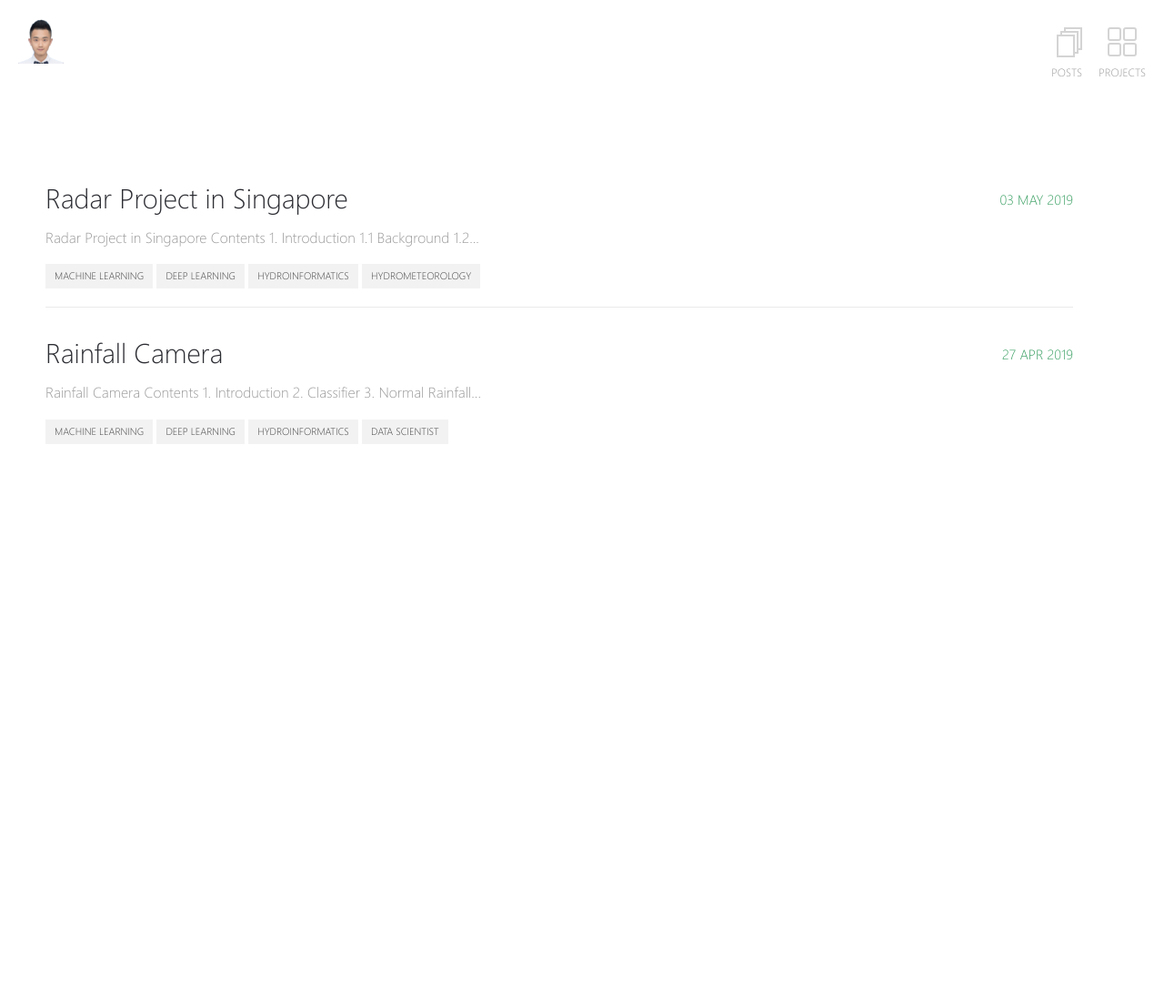
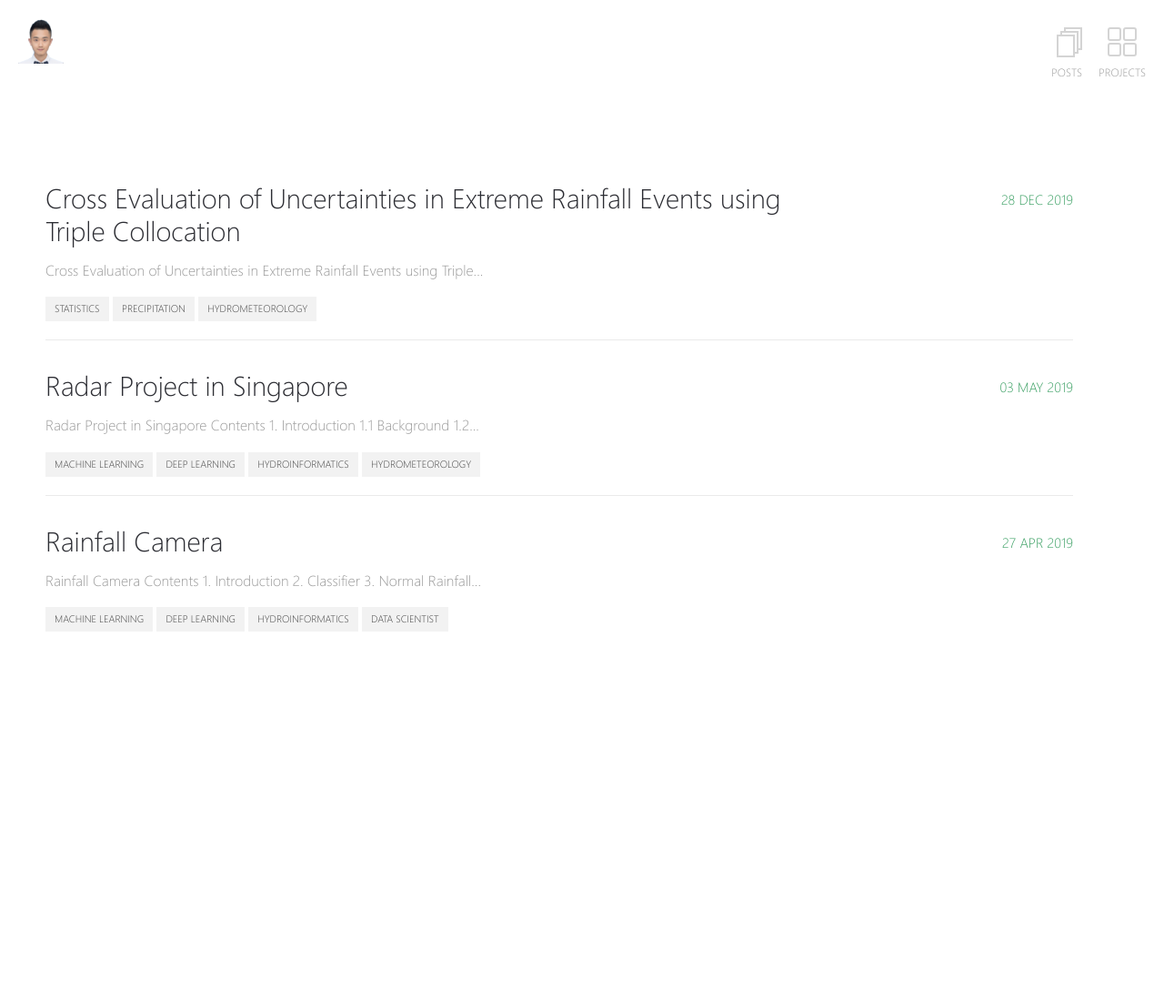
Before and after one commit to chrimerss/homepage, a Jekyll site: the page built from _pages/posts.md, in a window 1280 px wide. Shown: the whole page at 91% size. Built offline with Jekyll 4.4.1, drawn with Linux system fonts in a browser that asks for light colours; some of the changed lines change nothing that is shown.

Commit message:
add posts TC method

```diff
--- a/_config.yml
+++ b/_config.yml
@@ -1,8 +1,8 @@
 # Site
 title: (Allen) Zhi Li
 description: Ph.D. candidate @ U of Oklahoma
-url: https://chrimerss.github.io/homepage
-# url: http://127.0.0.1:4000/
+# url: https://chrimerss.github.io/homepage
+url: http://127.0.0.1:4000/
 logo: allen.png                                       # Site logo
 locale: en_US
 
--- /dev/null
+++ b/_posts/2019-12-28-post-TC.md
@@ -0,0 +1,67 @@
+---
+layout: post
+title: "Cross Evaluation of Uncertainties in Extreme Rainfall Events using Triple Collocation"
+categories:
+  - Statistics
+  - precipitation
+  - hydrometeorology
+tags:
+  - Statistics
+  - precipitation
+  - hydrometeorology
+---
+
+# Cross Evaluation of Uncertainties in Extreme Rainfall Events using Triple Collocation
+
+## Brief Introduction
+
+Getting a better understanding of precipitation can benefit us to provide more accurate forcing data for hydrologic models. Towards the data explosion era, we have multi-sources of rainfall capturing devices, e.g., ground-based rain gauges, radars, microwave links, and satellites. On the other hand, how to utilize these multi-sources of data becomes a spot for researchers. In this context, Triple Collocation (TC) has been proven to be a powerful statistical tool to evaluate three independent dataset, and also been widely used in hydrometeorology. Since each data source suffer more uncertainties from extreme rainfall events, e.g., hurricane, tropical cyclones, and no other previous work focuses on evaluating the performance of the rainfall data, we can thus cooperate with TC method as a tool to perform such analysis.
+
+## Data Description
+
+The three independent data been used in our study involve: (a) [National Center for Environmental Prediction (NCEP) 4km-gridded-gauge-only product](https://data.eol.ucar.edu/dataset/21.088. ). (b) [Multi-Radar Multi-Sensor (MRMS) radar-only QPE](http://mtarchive.geol.iastate.edu/). (c) [Integrated Multi-satellitE Rainfall retrieval for GPM (IMERG) V06B Final w/o calibration product](https://disc.gsfc.nasa.gov/datasets/GPM_3IMERGHH_06/summary?keywords=IMERG).
+
+We collected four extreme rainfall events include: (a) Hurricane Harvey (2017); (b) Storm Bill (2015); (c) Storm Cindy (2017); (d) Storm Imelda (2019).
+
+
+## Study domain
+
+In our study, we analyzed the rainfall field in the most impacted area by Hurricane Harvey and coincidently, these four events share the anagulous impacted area, which provides a testbed for performing different scales of analysis.
+
+<p align="center"> <img src="{{ site.url }}/images/TC/domain.png">
+<p align="center"> Fig.1 Study domain
+
+## Results
+
+In the results, we present from an overview and then seperate Harvey with special concern because of its severity, and at last, the core region of Harvey is disaggregated to specifically analyze the performance.
+
+### Overall behavior
+
+In Fig.2, it illustrates the rainfall field captured by different products for the four events cancatenanted together. MRMS captures the most rainfall.
+
+<p align="center"> <img src="{{ site.url }}/images/TC/total.png">
+<p align="center"> Fig.2 Total rainfall field for three scales and products.
+
+In Fig.3, it shows the TC results for each product and three cases. From the results, we found MRMS always exhibites less uncertainties than the other two, and follows IMERG, NCEP.
+
+<p align="center"> <img src="{{ site.url }}/images/TC/rmse+cc.png">
+<p align="center"> Fig.3 RMSE and CC (by TC) for three scales and products.
+
+### Hurricane Harvey
+
+In Harvey case, we present the evolution of TC results as rainfall amount in Fig. 4. Thus, we can observe that MRMS is the most stable and robust one; IMERG experences higher uncertainty in the lower range and NCEP is always lower than the other two.
+
+<p align="center"> <img src="{{ site.url }}/images/TC/dynamicRange.png">
+<p align="center"> Fig.4 RMSE and CC (by TC) changes with rainfall amount.
+
+### Harvey core
+
+To emphasize on more severe regions, we seperate the core region based on the 400 mm rainfall isoline (apx.60mm/day), and the boxplot of RMSE and CC for each isolated region is in Fig.5. metrics in core region gets some amounts of improvement except for NCEP because it filters out noises caused by limited rainy samples and logarithmic transform of little rainfall. NCEP improvement is superseded by the degradation of the fate of gauge-based observations e.g., wind-undercatching, splash of water etc.
+
+<p align="center"> <img src="{{ site.url }}/images/TC/box_plot_stats_zone.png">
+<p align="center"> Fig.5 RMSE and CC (by TC) within three different domains.
+
+To figure out why NCEP performance degrades in the core region, the time series plot unveils the answer as in Fig.6 because the grey window highlights when NCEP stop recording data while the other two observations continuously record. And also the other two devices have some deficiencies. For instance, MRMS have some anamalous signals in red window, and IMERG cuts off at 60 mm/hour due to its inherent sensor limitations.
+
+<p align="center"> <img src="{{ site.url }}/images/TC/ts.png">
+<p align="center"> Fig.6 Time series plot of five selected pixels.
```
Also changed, not shown: images/TC/box_plot_stats_zone.png (added), images/TC/conditionalMetrics.png (added), images/TC/domain.png (added), images/TC/dynamicRange.png (added), images/TC/dynamicRangeBar.png (added), images/TC/total.png (added), images/TC/ts.png (added), 5 other files.
